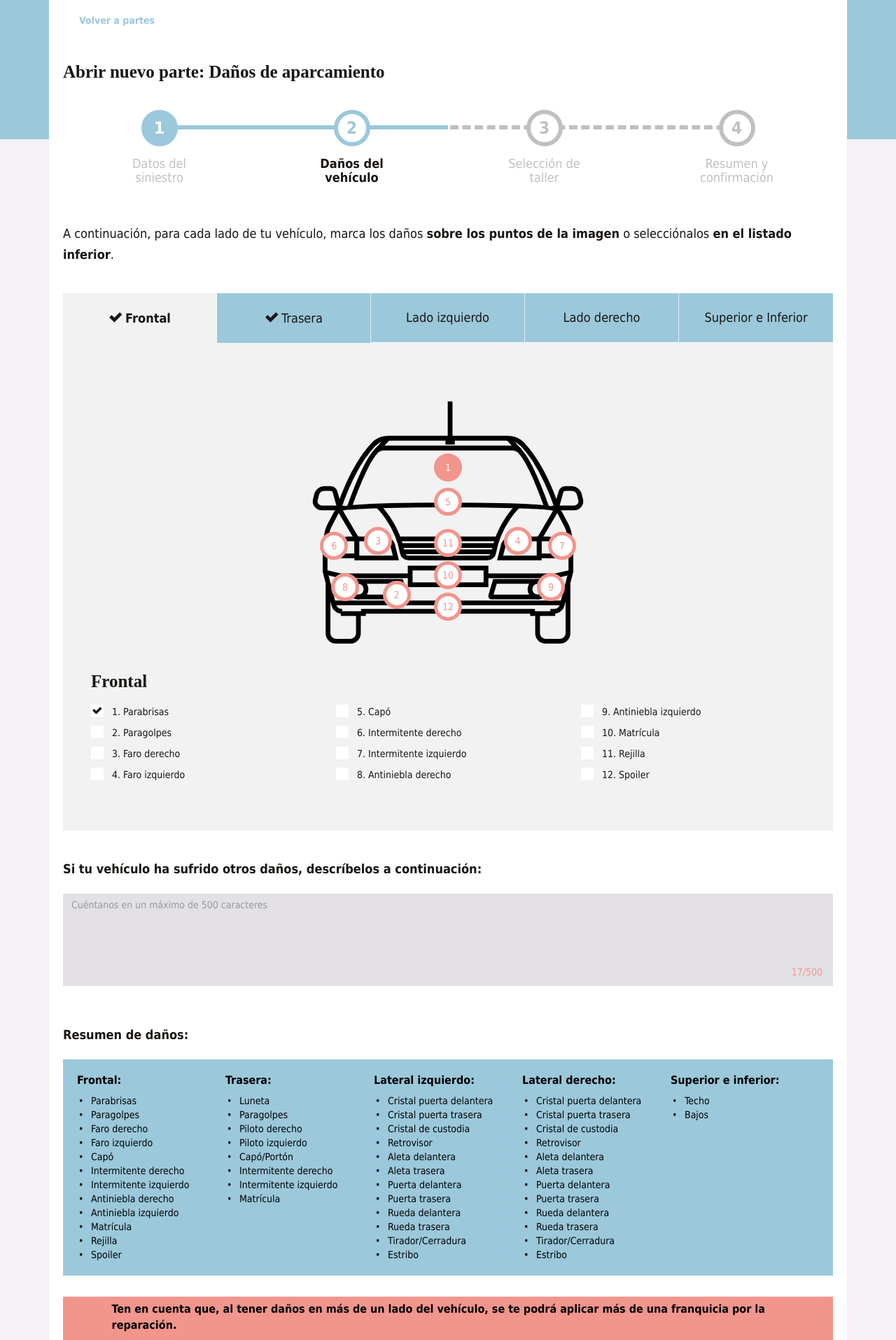
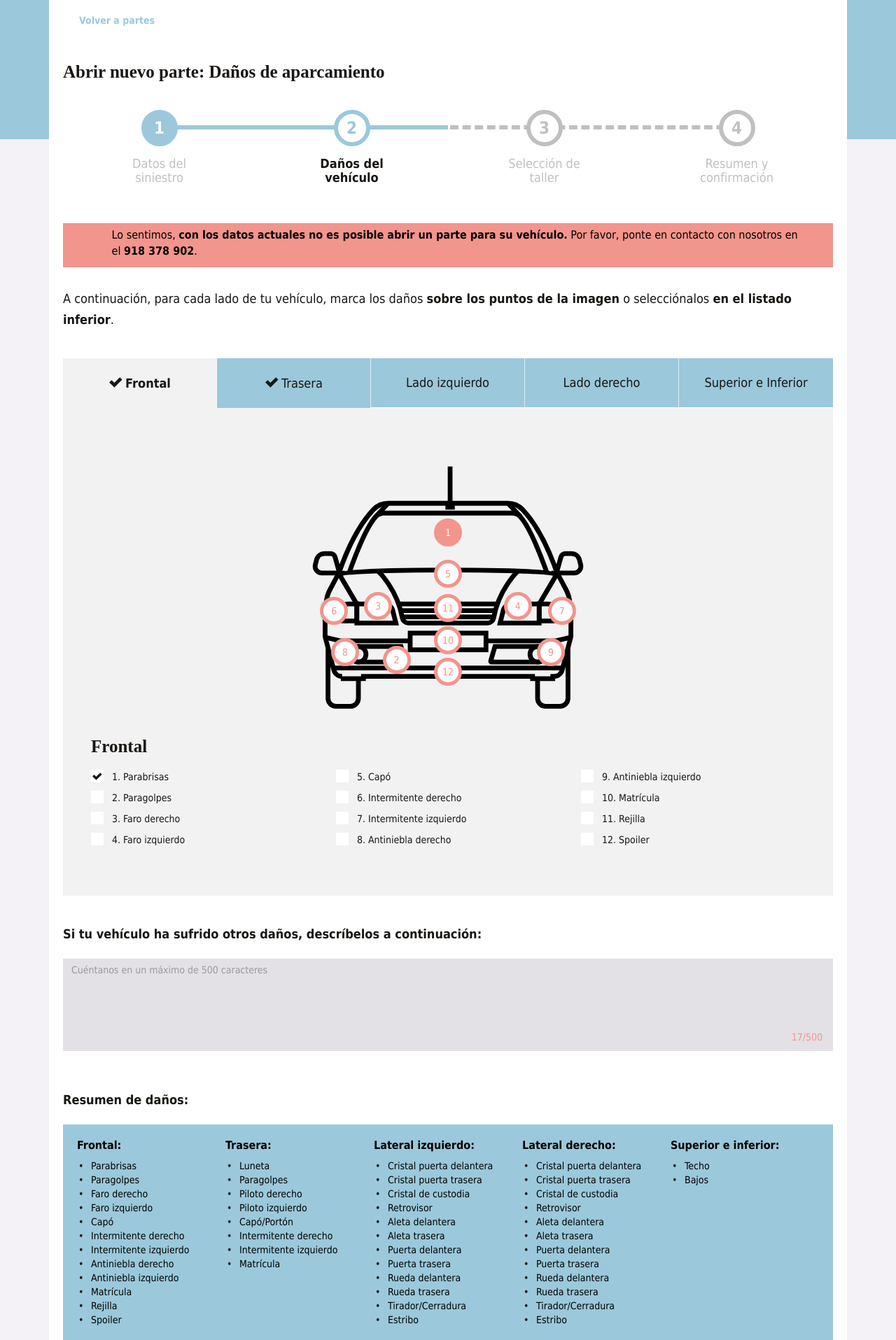
Before and after one commit to elenafpmc/direct-maquetas, a PHP site: page /html/area-clientes_nuevo-parte_form-parking-2.html in a window 1280 px wide. Shown: the part 211-2126 px from the top of the page at 70% size. Run offline with PHP 8.4, Linux system fonts and the light colour scheme; some libraries are stand-ins or nearby versions.

Commit message:
WIP bloque 2

```diff
--- a/html/area-clientes_nuevo-parte_form-parking-2.html
+++ b/html/area-clientes_nuevo-parte_form-parking-2.html
@@ -261,6 +261,26 @@
             </div>
 
             <form action="" method="post" accept-charset="utf-8">
+
+              <div class="row margin-b-30">
+                <div class="col-md-12">
+                  <div class="block-alert relative" style="display: block;">
+                    <div class="alert-danger font-normal">
+                      <div class="row">
+                        <div class="col-md-12">
+                          <div class="message">
+                            <span class="icon-svg-warning sm" data-grunticon-embed=""></span>
+                            <span class="text-message fullwidth-message">
+                              Lo sentimos, <strong>con los datos actuales no es posible abrir un parte para su vehículo.</strong> Por favor, ponte en contacto con nosotros en el <strong class="text-nowrap">918 378 902</strong>.
+                            </span>
+                          </div>
+                        </div>
+                      </div>
+                      <!-- row -->
+                    </div>
+                  </div>
+                </div>
+              </div>
 
               <div class="row margin-b-40">
                 <div class="col-sm-12">
--- a/src/less/pages/client-area.less
+++ b/src/less/pages/client-area.less
@@ -446,6 +446,9 @@
 			&:last-child {
 				a {
 					border: none;
+					@media(max-width: @screen-max-sm){
+						padding: 15px 0;
+					}
 				}
 			}
 			&.active {
@@ -608,7 +611,7 @@
 				left: 59.5%;
 			}
 			.car-damages-area-5 {
-				top: 42%;
+				top: 45%;
 				left: 50%;
 			}
 			.car-damages-area-6 {
@@ -641,14 +644,102 @@
 			}
 			@media(max-width: @screen-max-md){
 				.car-damages-area-1 {
-					top: 0%;
-					left: 0%;
+					top: 28%;
+					left: 50%;
+				}
+				.car-damages-area-2 {
+					top: 80%;
+					left: 41%;
+				}
+				.car-damages-area-3 {
+					top: 58%;
+					left: 37.5%;
+				}
+				.car-damages-area-4 {
+					top: 58%;
+					left: 62.5%;
+				}
+				.car-damages-area-5 {
+					top: 45%;
+					left: 50%;
+				}
+				.car-damages-area-6 {
+					top: 60%;
+					left: 31%;
+				}
+				.car-damages-area-7 {
+					top: 60%;
+					left: 69%;
+				}
+				.car-damages-area-8 {
+					top: 77%;
+					left: 33%;
+				}
+				.car-damages-area-9 {
+					top: 77%;
+					left: 67%;
+				}
+				.car-damages-area-10 {
+					top: 72%;
+					left: 50%;
+				}
+				.car-damages-area-11 {
+					top: 59%;
+					left: 50%;
+				}
+				.car-damages-area-12 {
+					top: 85%;
+					left: 50%;
 				}
 			}
 			@media(max-width: @screen-max-sm){
 				.car-damages-area-1 {
-					top: 100%;
-					left: 100%;
+					top: 28%;
+					left: 50%;
+				}
+				.car-damages-area-2 {
+					top: 80%;
+					left: 38%;
+				}
+				.car-damages-area-3 {
+					top: 58%;
+					left: 33.5%;
+				}
+				.car-damages-area-4 {
+					top: 58%;
+					left: 66.5%;
+				}
+				.car-damages-area-5 {
+					top: 45%;
+					left: 50%;
+				}
+				.car-damages-area-6 {
+					top: 60%;
+					left: 24%;
+				}
+				.car-damages-area-7 {
+					top: 60%;
+					left: 76%;
+				}
+				.car-damages-area-8 {
+					top: 77%;
+					left: 27%;
+				}
+				.car-damages-area-9 {
+					top: 77%;
+					left: 73%;
+				}
+				.car-damages-area-10 {
+					top: 72%;
+					left: 50%;
+				}
+				.car-damages-area-11 {
+					top: 59%;
+					left: 50%;
+				}
+				.car-damages-area-12 {
+					top: 85%;
+					left: 50%;
 				}
 			}
 		}
@@ -684,6 +775,74 @@
 			.car-damages-area-8 {
 				top: 53.5%;
 				left: 50%;
+			}
+			@media(max-width: @screen-max-md){
+				.car-damages-area-1 {
+					top: 28%;
+					left: 50%;
+				}
+				.car-damages-area-2 {
+					top: 76%;
+					left: 50%;
+				}
+				.car-damages-area-3 {
+					top: 58%;
+					left: 37.5%;
+				}
+				.car-damages-area-4 {
+					top: 58%;
+					left: 62.5%;
+				}
+				.car-damages-area-5 {
+					top: 41%;
+					left: 44%;
+				}
+				.car-damages-area-6 {
+					top: 53.5%;
+					left: 30.5%;
+				}
+				.car-damages-area-7 {
+					top: 53.5%;
+					left: 69.5%;
+				}
+				.car-damages-area-8 {
+					top: 53.5%;
+					left: 50%;
+				}
+			}
+			@media(max-width: @screen-max-sm){
+				.car-damages-area-1 {
+					top: 28%;
+					left: 50%;
+				}
+				.car-damages-area-2 {
+					top: 76%;
+					left: 50%;
+				}
+				.car-damages-area-3 {
+					top: 58%;
+					left: 32.5%;
+				}
+				.car-damages-area-4 {
+					top: 58%;
+					left: 67.5%;
+				}
+				.car-damages-area-5 {
+					top: 41%;
+					left: 44%;
+				}
+				.car-damages-area-6 {
+					top: 53.5%;
+					left: 23.5%;
+				}
+				.car-damages-area-7 {
+					top: 53.5%;
+					left: 76.5%;
+				}
+				.car-damages-area-8 {
+					top: 53.5%;
+					left: 50%;
+				}
 			}
 		}
 		#damage-left {
@@ -787,6 +946,9 @@
 			}
 		}
 		#damage-topbottom {
+			img:first-child {
+				margin-bottom: 15px;
+			}
 			.car-damages-area-1 {
 				top: 49%;
 				left: 57%;
```
Also changed, not shown: html/area-clientes_nuevo-parte_form-parking-2-moto.html (+20 -0 lines), src/area-clientes_nuevo-parte_form-parking-2-moto.html (+20 -0 lines), src/area-clientes_nuevo-parte_form-parking-2.html (+20 -0 lines), html/css/async.min.css, html/css/critical.min.css.
